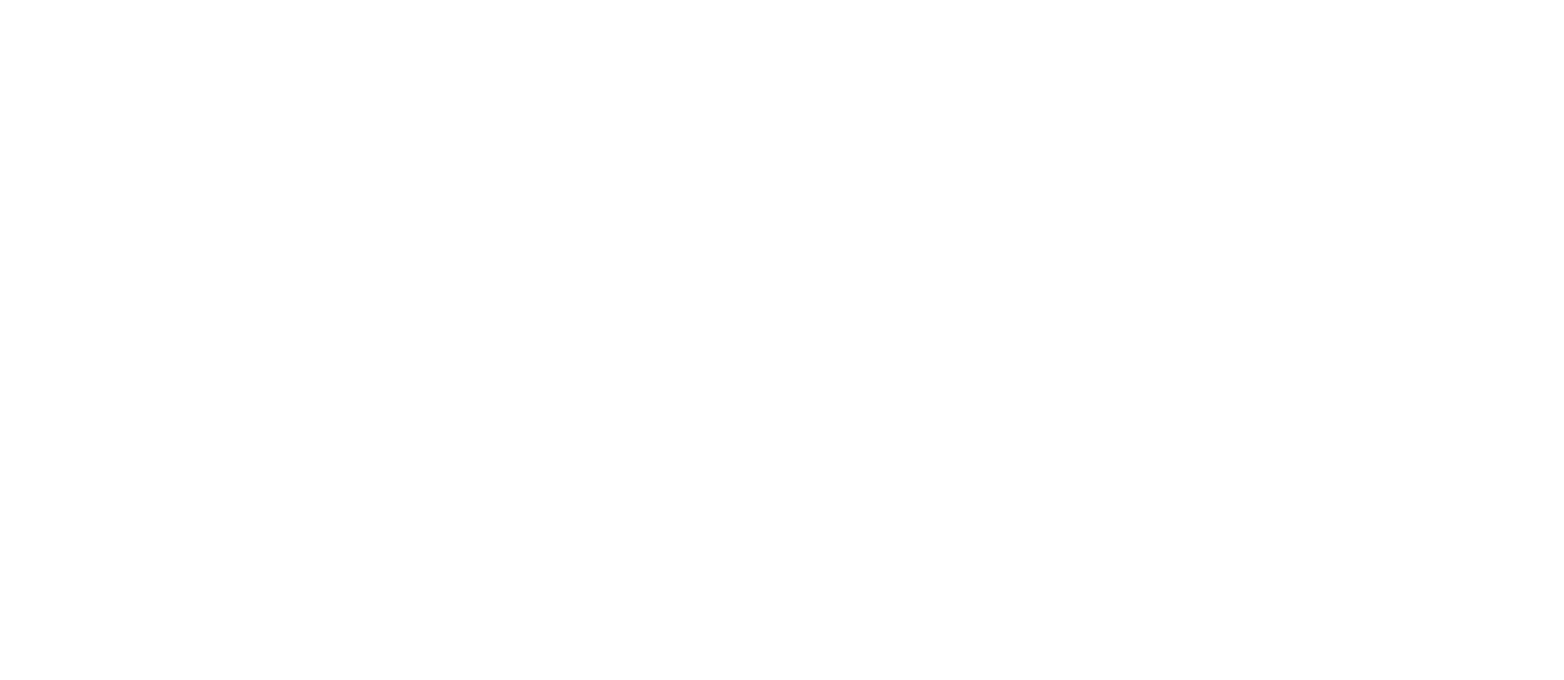
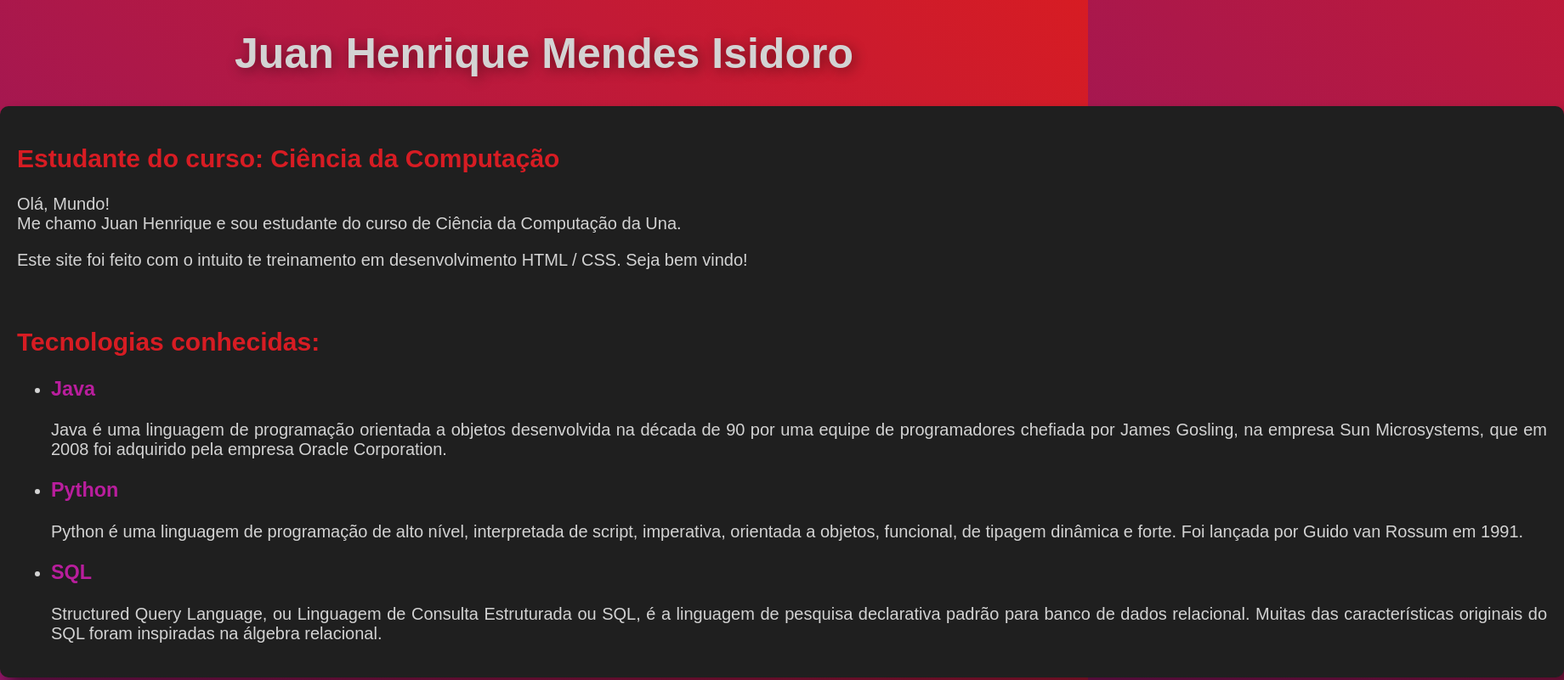
Before and after one commit to JuanHenrique04/HTML-CSS, a plain HTML site: page Projeto/pagina2.html in a window 1280 px wide. Shown: the top 801 px of the page at 85% size, 1840 px wide, since content can reach past the window. Drawn offline with Linux system fonts and the light colour scheme.

Commit message:
Finalização do treinamento de HTML / CSS

```diff
--- a/Projeto/pagina2.html
+++ b/Projeto/pagina2.html
@@ -5,9 +5,32 @@
     <meta http-equiv="X-UA-Compatible" content="IE=edge">
     <meta name="viewport" content="width=device-width, initial-scale=1.0">
     <title>Sobre mim</title>
-    <link rel="stylesheet" href="style.css">
+    <link rel="stylesheet" href="style2.css">
 </head>
 <body>
-
+    <header>
+        <h1>Juan Henrique Mendes Isidoro</h1>
+    </header>
+    <main>
+        <h2>Estudante do curso: Ciência da Computação</h2>
+        <p>Olá, Mundo! <br>Me chamo Juan Henrique e sou estudante do curso de Ciência da Computação da Una.</p>
+        <P>Este site foi feito com o intuito te treinamento em desenvolvimento HTML / CSS. Seja bem vindo!</P>
+        <br>
+        <h2>Tecnologias conhecidas:</h2>
+        <ul>
+            <li>
+                <h3>Java</h3>
+                <p>Java é uma linguagem de programação orientada a objetos desenvolvida na década de 90 por uma equipe de programadores chefiada por James Gosling, na empresa Sun Microsystems, que em 2008 foi adquirido pela empresa Oracle Corporation.</p>
+            </li>
+            <li>
+                <h3>Python</h3>
+                <p>Python é uma linguagem de programação de alto nível, interpretada de script, imperativa, orientada a objetos, funcional, de tipagem dinâmica e forte. Foi lançada por Guido van Rossum em 1991.</p>
+            </li>
+            <li>
+                <h3>SQL</h3>
+                <P>Structured Query Language, ou Linguagem de Consulta Estruturada ou SQL, é a linguagem de pesquisa declarativa padrão para banco de dados relacional. Muitas das características originais do SQL foram inspiradas na álgebra relacional.</P>
+            </li>
+        </ul>
+    </main>
 </body>
 </html>
--- a/Projeto/style.css
+++ b/Projeto/style.css
@@ -7,11 +7,13 @@ body{
     width: auto;
     height: auto;
     margin: auto;
+    min-height: 1080px;
 }
 header{
     width: 100%;
     min-height: 190px;
     text-align: center;
+    margin: auto;
 }
 header h1{
     text-shadow: 3px 3px 15px rgba(0, 0, 0, 0.438);
@@ -19,7 +21,7 @@ header h1{
 }
 main{
     background-color: rgb(31, 31, 31);
-    width: 1700px;
+    width: 1800px;
     padding: 20px;
     margin: auto;
     border-radius: 10px;
@@ -27,13 +29,11 @@ main{
 }
 h2{
     color: #D71C23;
-    font-size: 40px;
-}
-h3{
-    color: #ee585d;
+    font-size: 35px;
 }
 .caixa{
     padding: 10px;
+    margin: auto;
 }
 a{
     color: #D71C23;
--- /dev/null
+++ b/Projeto/style2.css
@@ -0,0 +1,30 @@
+body{
+    background-image: linear-gradient(-135deg, #D71C23, #83146f);
+    color: #D3D3D3;
+    font-family: Arial, Helvetica, sans-serif;
+    text-align: justify;
+    font-size: 20px;
+    width: auto;
+    min-height: 1080px;
+    margin: auto;
+    max-width: auto;
+}
+main{
+    background-color: rgb(31, 31, 31);
+    width: 1800px;
+    padding: 20px;
+    margin: auto;
+    border-radius: 10px;
+    box-shadow: 10px 10px 15px rgba(0, 0, 0, 0.486);
+}
+h1{
+    text-align: center;
+    text-shadow: 3px 3px 15px rgba(0, 0, 0, 0.438);
+    font-size: 50px;
+}
+h2{
+    color: #D71C23;
+}
+h3{
+    color: #b91e9d;
+}
```
Also changed, not shown: Projeto/index.html (+5 -5 lines), Projeto/imagens/eu.JPG (added), Projeto/imagens/facebook_icon_.png (added).
